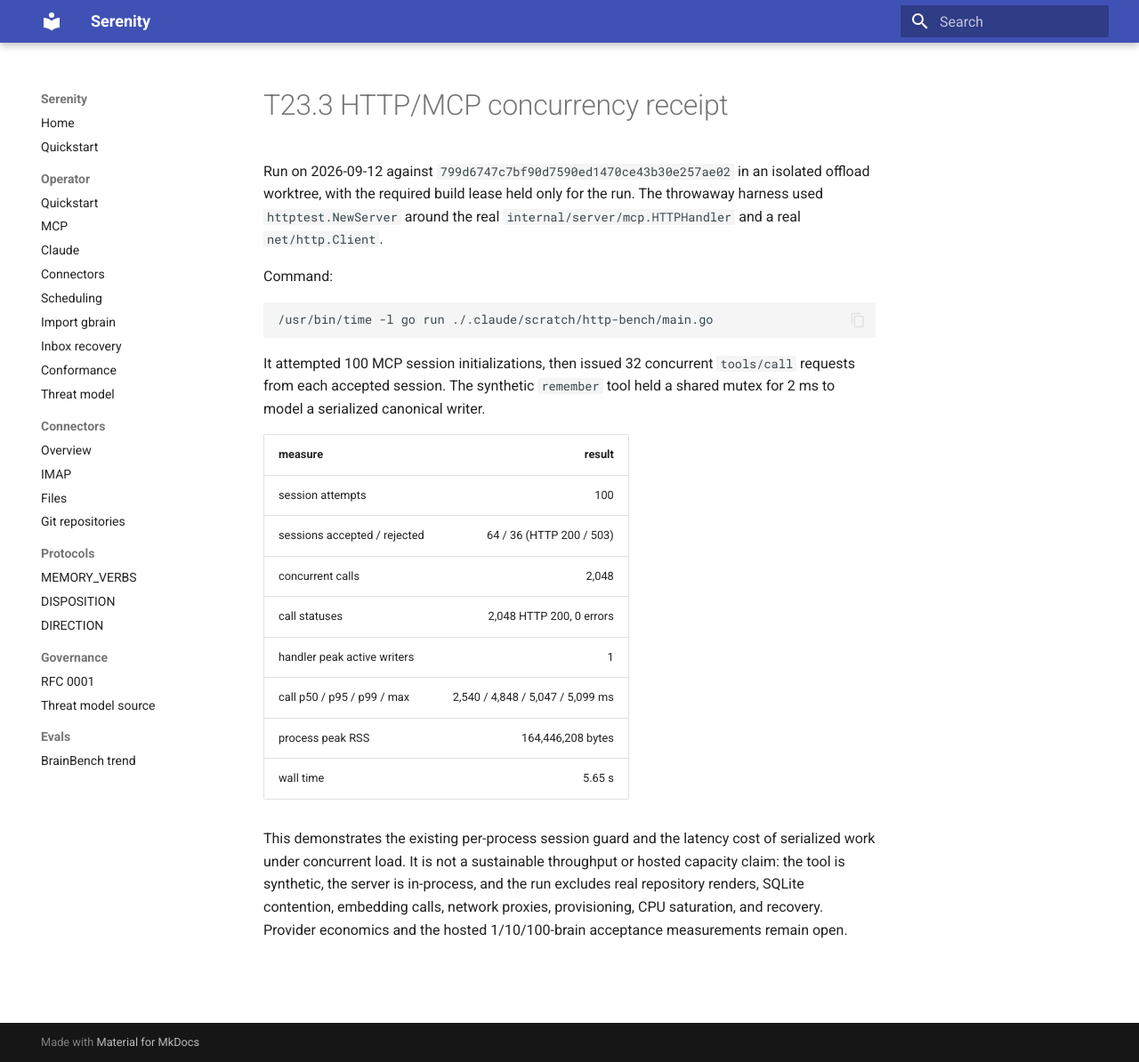
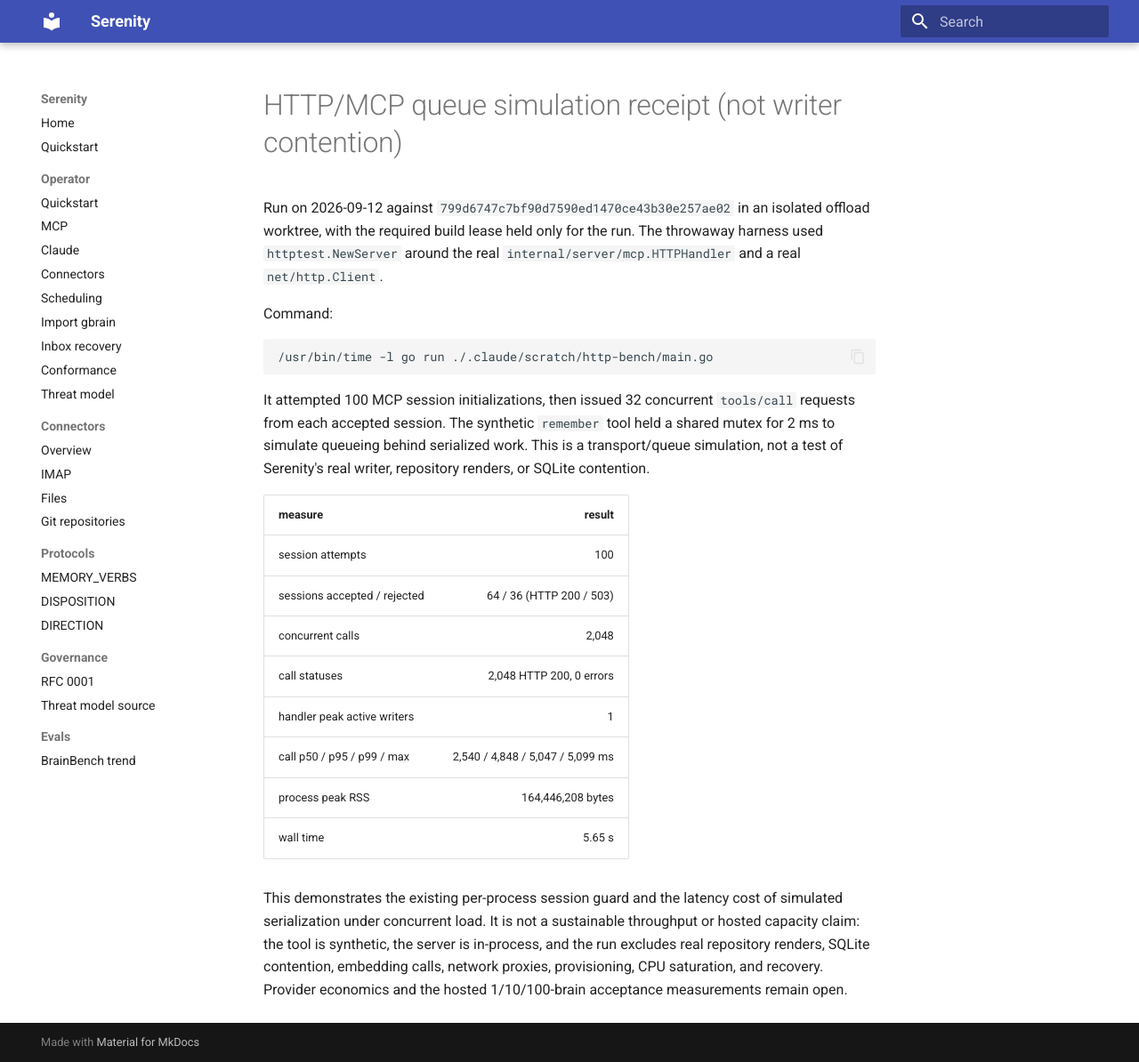
Before and after one commit to sirerun/serenity, an MkDocs documentation site: the page built from docs/launch/scalability-http-benchmark-20260912.md, in a window 1280 px wide and 1194 px high. Shown: the whole window at 89% size. Built offline with MkDocs 1.6.1 and Material for MkDocs 9.7.7, drawn with Linux system fonts in a browser that asks for light colours.

Commit message:
docs: label HTTP benchmark as queue simulation

```diff
--- a/docs/launch/scalability-http-benchmark-20260912.md
+++ b/docs/launch/scalability-http-benchmark-20260912.md
@@ -1,4 +1,4 @@
-# T23.3 HTTP/MCP concurrency receipt
+# HTTP/MCP queue simulation receipt (not writer contention)
 
 Run on 2026-09-12 against `799d6747c7bf90d7590ed1470ce43b30e257ae02` in an
 isolated offload worktree, with the required build lease held only for the
@@ -13,7 +13,9 @@ Command:
 
 It attempted 100 MCP session initializations, then issued 32 concurrent
 `tools/call` requests from each accepted session. The synthetic `remember`
-tool held a shared mutex for 2 ms to model a serialized canonical writer.
+tool held a shared mutex for 2 ms to simulate queueing behind serialized work.
+This is a transport/queue simulation, not a test of Serenity's real writer,
+repository renders, or SQLite contention.
 
 | measure | result |
 |---|---:|
@@ -27,8 +29,9 @@ tool held a shared mutex for 2 ms to model a serialized canonical writer.
 | wall time | 5.65 s |
 
 This demonstrates the existing per-process session guard and the latency cost
-of serialized work under concurrent load. It is not a sustainable throughput
-or hosted capacity claim: the tool is synthetic, the server is in-process, and
+of simulated serialization under concurrent load. It is not a sustainable
+throughput or hosted capacity claim: the tool is synthetic, the server is
+in-process, and
 the run excludes real repository renders, SQLite contention, embedding calls,
 network proxies, provisioning, CPU saturation, and recovery. Provider
 economics and the hosted 1/10/100-brain acceptance measurements remain open.
```
